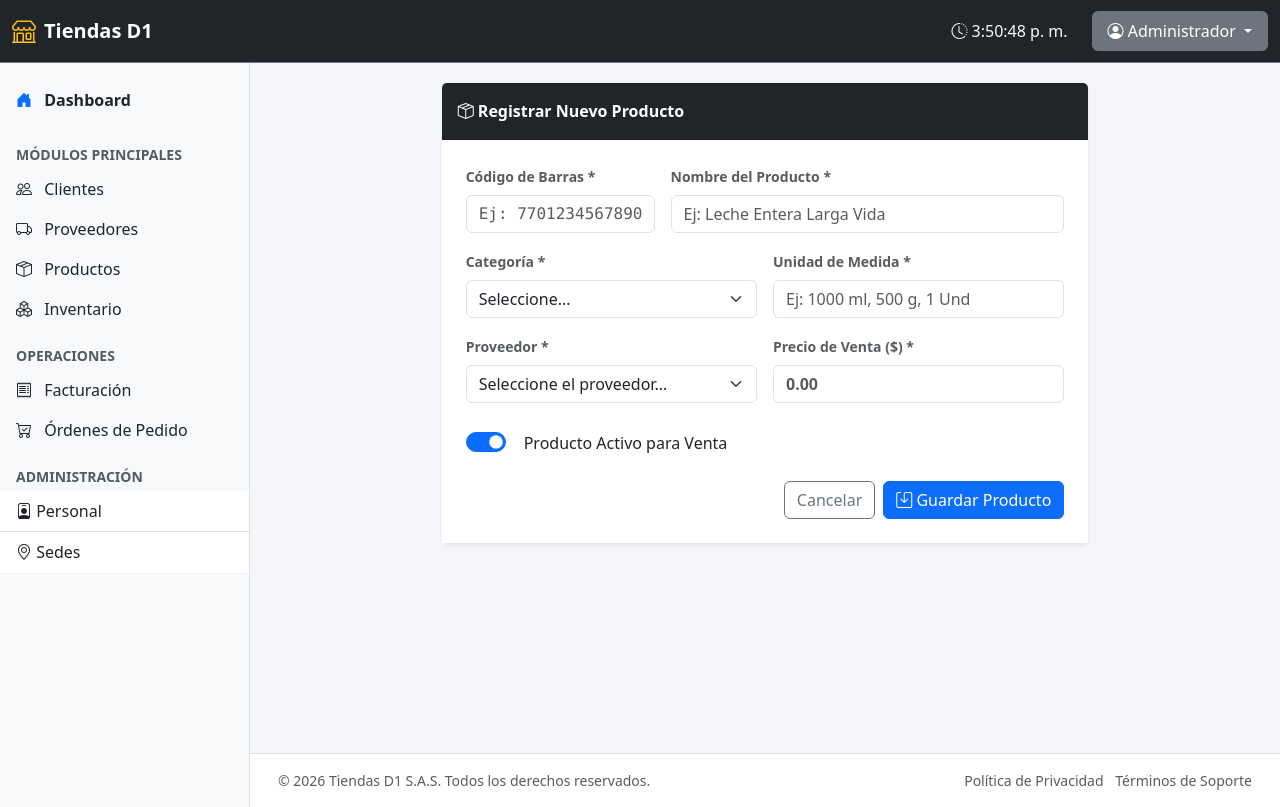
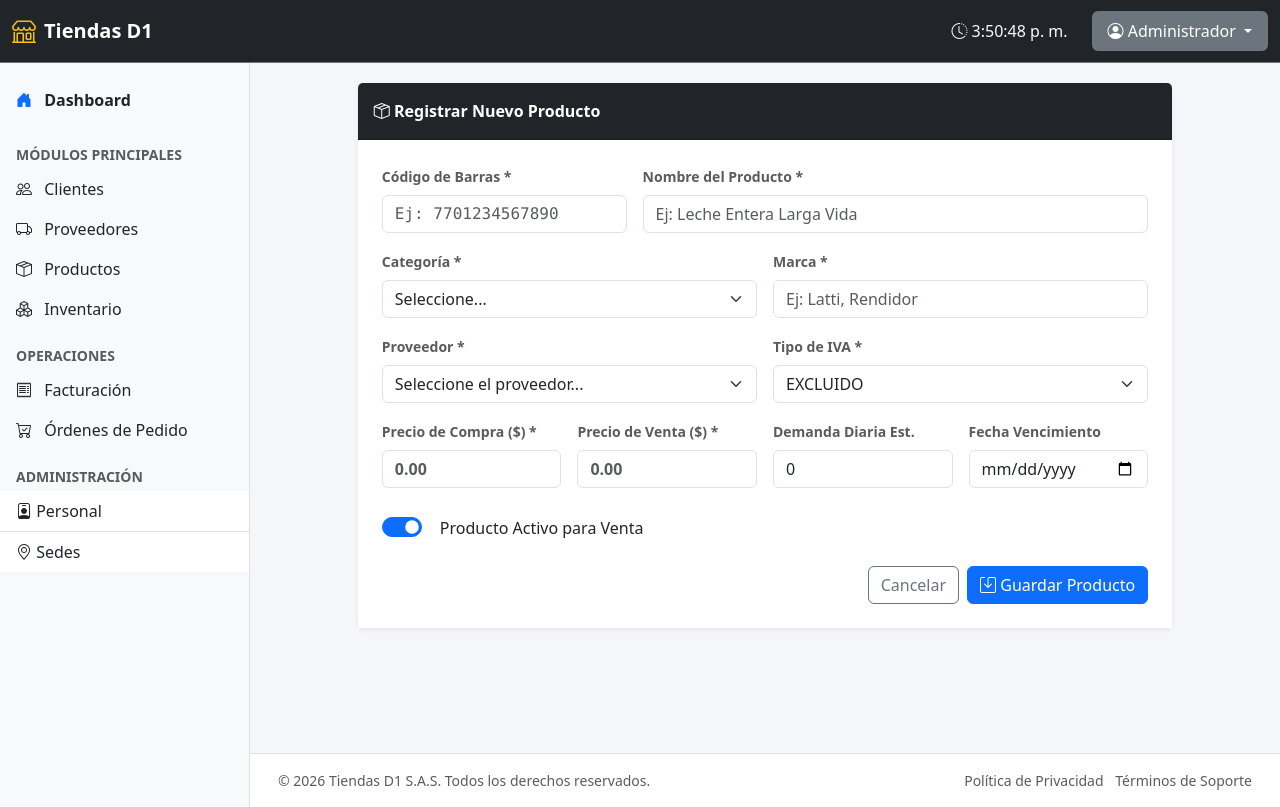
Before and after one commit to AndresF-395/Website-D1-Bases-de-Datos-2026-1, a Flask app: page /productos/nuevo in a window 1280 px wide. Run offline with Flask 3, Linux system fonts and the light colour scheme; data that the repository does not hold is empty; some libraries are stand-ins or nearby versions.

Commit message:
Bugfixing on products

```diff
--- a/routes/productos.py
+++ b/routes/productos.py
@@ -33,13 +33,34 @@ def listar():
 def nuevo():
     if request.method == 'POST':
         try:
+            # Convertimos el formulario en un diccionario mutable
             datos = request.form.to_dict()
+
+            # 1. Saneamiento de campos opcionales y fechas
             datos['fecha_vencimiento'] = datos.get('fecha_vencimiento') or None
+
+            # 2. Casteo explícito a tipos numéricos requeridos por la BD
+            datos['precio_compra'] = float(datos['precio_compra']) if datos.get('precio_compra') else 0.0
+            datos['precio_venta'] = float(datos['precio_venta']) if datos.get('precio_venta') else 0.0
+
+            if not datos.get('demanda_diaria') or datos['demanda_diaria'].strip() == "":
+                datos['demanda_diaria'] = 0
+            else:
+                datos['demanda_diaria'] = int(datos['demanda_diaria'])
+
+            # 3. Intentar la creación en el modelo
             ProductoModel.crear(datos)
             flash('Producto registrado exitosamente.', 'success')
             return redirect(url_for('productos.listar'))
+
         except Exception as e:
-            flash('Error al registrar producto. Código de barras duplicado o datos inválidos.', 'danger')
+            # DEPURACIÓN: Esto expondrá la verdadera razón en la consola de comandos
+            print("=========================================")
+            print(f"ERROR REAL EN CREACIÓN: {str(e)}")
+            print("=========================================")
+
+            # Le mostramos el error detallado en la interfaz web
+            flash(f'Error al registrar producto: {str(e)}', 'danger')
 
     proveedores = ProveedorModel.obtener_paginados(limit=1000)
     return render_template('productos/nuevo.html', proveedores=proveedores)
@@ -53,13 +74,35 @@ def editar(id_producto):
 
     if request.method == 'POST':
         try:
+            # Convertimos el ImmutableMultiDict de Flask a un diccionario mutable
             datos = request.form.to_dict()
+
+            # 1. Saneamiento de fechas (evitar cadenas vacías)
             datos['fecha_vencimiento'] = datos.get('fecha_vencimiento') or None
+
+            # 2. Casteo explícito a tipos numéricos para evitar que se vayan como texto ("")
+            datos['precio_compra'] = float(datos['precio_compra']) if datos.get('precio_compra') else 0.0
+            datos['precio_venta'] = float(datos['precio_venta']) if datos.get('precio_venta') else 0.0
+
+            # Si demanda_diaria viene vacío "", lo convertimos formalmente en 0 numérico
+            if not datos.get('demanda_diaria') or datos['demanda_diaria'].strip() == "":
+                datos['demanda_diaria'] = 0
+            else:
+                datos['demanda_diaria'] = int(datos['demanda_diaria'])
+
+            # 3. Ejecutar la actualización en el modelo
             ProductoModel.actualizar(id_producto, datos)
             flash('Producto actualizado exitosamente.', 'success')
             return redirect(url_for('productos.listar'))
+
         except Exception as e:
-            flash('Error al actualizar el producto.', 'danger')
+            # DEPURACIÓN: Esto imprimirá el error real (ej: Violación de CHECK, etc.) en tu terminal de ejecución
+            print("=========================================")
+            print(f"ERROR REAL EN POSTGRESQL/PYTHON: {str(e)}")
+            print("=========================================")
+
+            # Le mostramos el error detallado en la alerta de Flask para que sepas qué falló
+            flash(f'Error al actualizar el producto: {str(e)}', 'danger')
 
     proveedores = ProveedorModel.obtener_paginados(limit=1000)
     return render_template('productos/editar.html', producto=producto, proveedores=proveedores)
--- a/templates/productos/nuevo.html
+++ b/templates/productos/nuevo.html
@@ -4,7 +4,7 @@
 
 {% block content %}
 <div class="row justify-content-center">
-    <div class="col-md-8">
+    <div class="col-md-10">
         <div class="card shadow-sm border-0">
             <div class="card-header bg-dark text-white fw-bold py-3">
                 <i class="bi bi-box-seam"></i> Registrar Nuevo Producto
@@ -37,12 +37,12 @@
                             </select>
                         </div>
                         <div class="col-md-6">
-                            <label class="form-label fw-bold small text-muted">Unidad de Medida *</label>
-                            <input type="text" name="unidad_medida" class="form-control" placeholder="Ej: 1000 ml, 500 g, 1 Und" required autocomplete="off">
+                            <label class="form-label fw-bold small text-muted">Marca *</label>
+                            <input type="text" name="marca" class="form-control" placeholder="Ej: Latti, Rendidor" required autocomplete="off">
                         </div>
                     </div>
 
-                    <div class="row g-3 mb-4">
+                    <div class="row g-3 mb-3">
                         <div class="col-md-6">
                             <label class="form-label fw-bold small text-muted">Proveedor *</label>
                             <select name="nit_proveedor" class="form-select" required>
@@ -53,8 +53,32 @@
                             </select>
                         </div>
                         <div class="col-md-6">
+                            <label class="form-label fw-bold small text-muted">Tipo de IVA *</label>
+                            <select name="tipo_iva" class="form-select" required>
+                                <option value="EXCLUIDO" selected>EXCLUIDO</option>
+                                <option value="EXENTO">EXENTO</option>
+                                <option value="GENERAL">GENERAL</option>
+                                <option value="DIFERENCIAL">DIFERENCIAL</option>
+                            </select>
+                        </div>
+                    </div>
+
+                    <div class="row g-3 mb-4">
+                        <div class="col-md-3">
+                            <label class="form-label fw-bold small text-muted">Precio de Compra ($) *</label>
+                            <input type="number" step="0.01" min="0.01" name="precio_compra" class="form-control text-danger fw-bold" placeholder="0.00" required>
+                        </div>
+                        <div class="col-md-3">
                             <label class="form-label fw-bold small text-muted">Precio de Venta ($) *</label>
-                            <input type="number" step="0.01" min="0" name="precio_venta" class="form-control text-success fw-bold" placeholder="0.00" required>
+                            <input type="number" step="0.01" min="0.01" name="precio_venta" class="form-control text-success fw-bold" placeholder="0.00" required>
+                        </div>
+                        <div class="col-md-3">
+                            <label class="form-label fw-bold small text-muted">Demanda Diaria Est.</label>
+                            <input type="number" min="0" name="demanda_diaria" class="form-control" value="0">
+                        </div>
+                        <div class="col-md-3">
+                            <label class="form-label fw-bold small text-muted">Fecha Vencimiento</label>
+                            <input type="date" name="fecha_vencimiento" class="form-control">
                         </div>
                     </div>
 
```
Also changed, not shown: templates/productos/editar.html (+31 -7 lines).
